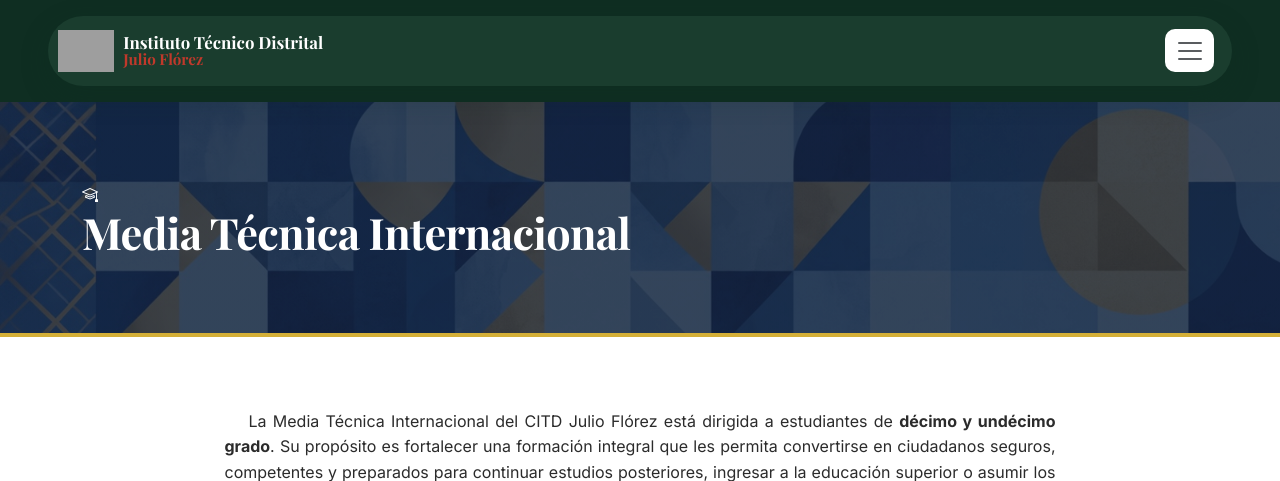
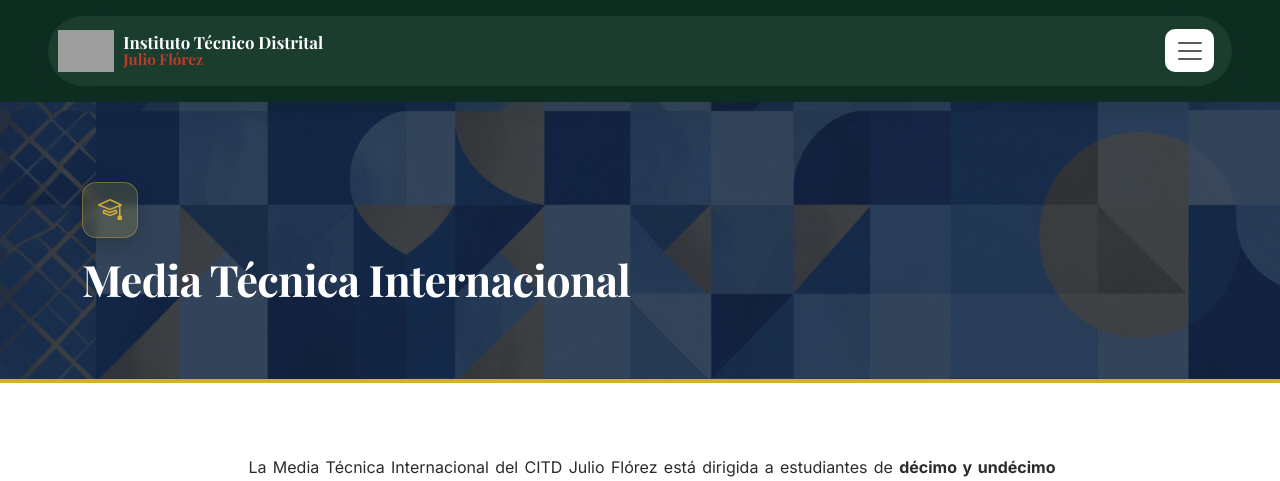
Before and after one commit to thomasgamez/Julio-Florez-Pagina, a Flask app: page /bachillerato-internacional/media-tecnica in a window 1280 px wide. Shown: the top 481 px of the page. Run offline with Flask 3, Linux system fonts and the light colour scheme; grey boxes are pictures that could not be loaded.

Commit message:
Actualizar con los cambios nuevos

```diff
--- a/static/Styles/main.css
+++ b/static/Styles/main.css
@@ -403,6 +403,16 @@ section{ padding:4.5rem 0; }
   font-weight:700;
   margin-bottom:.6rem;
   letter-spacing:-.015em;
+}
+.encabezado-pagina-ib .icono-circulo{
+  width:56px;height:56px;border-radius:14px;
+  background:rgba(212,175,55,.18);
+  border:1px solid rgba(212,175,55,.4);
+  backdrop-filter:blur(4px);
+  display:flex;align-items:center;justify-content:center;
+  font-size:1.5rem; margin-bottom:1rem;
+  color:var(--amarillo);
+  box-shadow:0 8px 20px rgba(0,0,0,.18);
 }
 .encabezado-pagina .container{
   position:relative;
```
